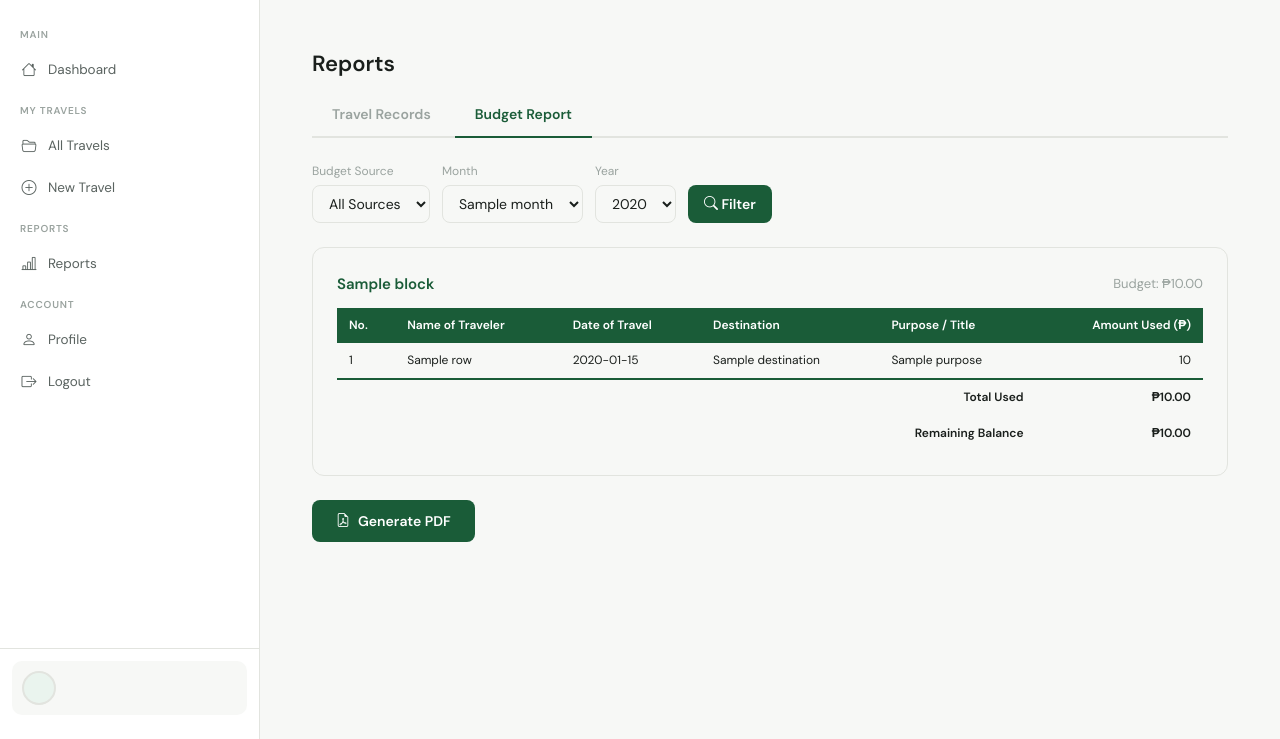
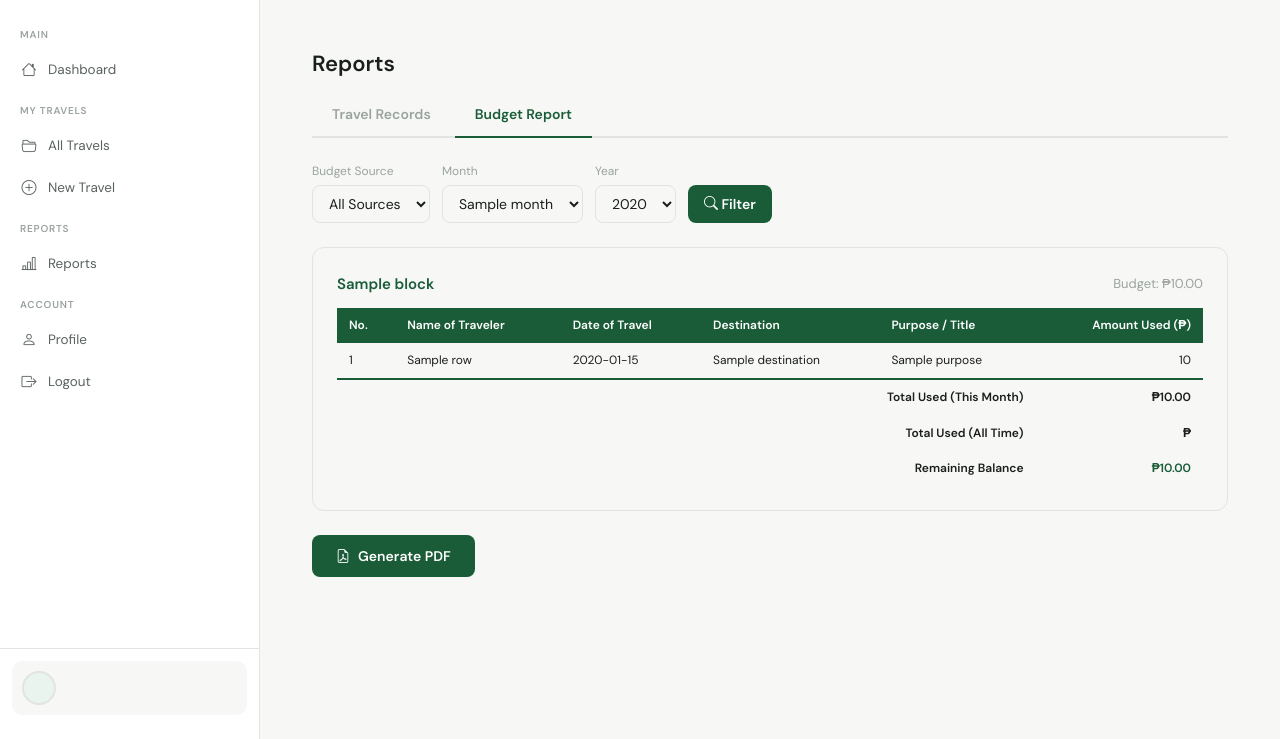
Before and after one commit to scotzf/BISU-Travel-and-Post-Travel-Management-System, a Django app: template templates/travel_app/shared/budget_report.html in a window 1280 px wide. Shown: the part 61-800 px from the top of the page. Run offline with Django 5.2, Linux system fonts and the light colour scheme; the template is opened without the code that fills it: most values are stand-ins (such as "Sample title", 1, 10 or a date in 2020).

Commit message:
Minor FIX 512

```diff
--- a/templates/travel_app/shared/budget_report.html
+++ b/templates/travel_app/shared/budget_report.html
@@ -79,13 +79,17 @@
         <tr><td colspan="6" style="padding:16px;text-align:center;color:var(--text-muted)">No records for this period</td></tr>
         {% endfor %}
         {% if block.rows %}
-        <tr style="font-weight:700;border-top:2px solid var(--role-color)">
-          <td colspan="5" style="padding:8px 12px;text-align:right;font-size:12px">Total Used</td>
-          <td style="padding:8px 12px;text-align:right;font-size:12px">₱{{ block.total|floatformat:2 }}</td>
+        <tr style="border-top:2px solid var(--role-color)">
+          <td colspan="5" style="padding:8px 12px;text-align:right;font-size:12px;font-weight:700">Total Used (This Month)</td>
+          <td style="padding:8px 12px;text-align:right;font-size:12px;font-weight:700">₱{{ block.total|floatformat:2 }}</td>
         </tr>
-        <tr style="font-weight:700">
-          <td colspan="5" style="padding:8px 12px;text-align:right;font-size:12px">Remaining Balance</td>
-          <td style="padding:8px 12px;text-align:right;font-size:12px">₱{{ block.balance|floatformat:2 }}</td>
+        <tr>
+          <td colspan="5" style="padding:8px 12px;text-align:right;font-size:12px;font-weight:700">Total Used (All Time)</td>
+          <td style="padding:8px 12px;text-align:right;font-size:12px;font-weight:700">₱{{ block.all_time_used|floatformat:2 }}</td>
+        </tr>
+        <tr style="background:var(--bg)">
+          <td colspan="5" style="padding:8px 12px;text-align:right;font-size:12px;font-weight:700">Remaining Balance</td>
+          <td style="padding:8px 12px;text-align:right;font-size:12px;font-weight:700;color:var(--role-color)">₱{{ block.balance|floatformat:2 }}</td>
         </tr>
         {% endif %}
       </tbody>
```
Also changed, not shown: travel_app/views.py (+29 -14 lines), static/bisu.png (added).
